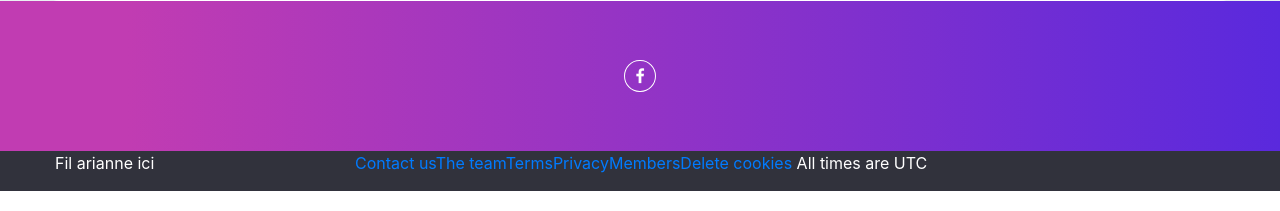
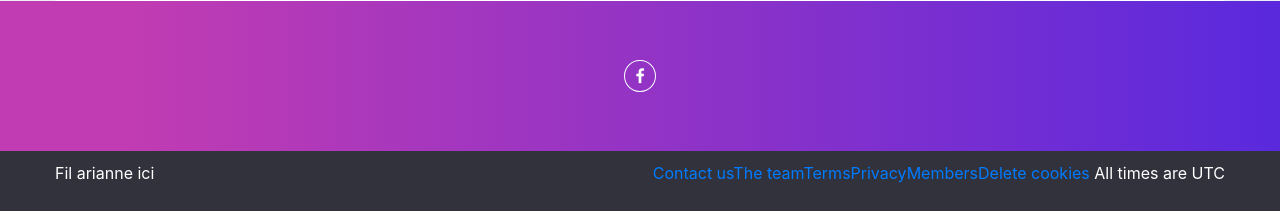
Before and after one commit to JonathanMaillard/BCBB-Forum, a PHP site: page / in a window 1280 px wide. Shown: the part 1049-1260 px from the top of the page. Run offline with PHP 8.4, Linux system fonts and the light colour scheme.

Commit message:
change to sql

```diff
--- a/css/style.css
+++ b/css/style.css
@@ -44,7 +44,7 @@ main {
 footer {
   background-color: #31323c;
   color: white;
-  padding: 0 10px;
+  padding: 10px 0;
 }
 
 /*# sourceMappingURL=style.css.map */
--- a/css/style.scss
+++ b/css/style.scss
@@ -69,5 +69,5 @@ main{
 footer{
     background-color: $footer-background;
     color: white;
-    padding: 0 10px;
+    padding: 10px 0;
 }
--- a/includes/footer.php
+++ b/includes/footer.php
@@ -9,11 +9,11 @@
         <div class="container">
             <div class="row">
                 <div class="footer__arianne col-md-3">
-                    <p>Fil arianne ici</p>
+                    <p class ="text-sm-center text-md-left">Fil arianne ici</p>
                 </div>
 
                 <div class="footer__links col-md-9">
-                    <p><a href="#">Contact us</a><a href="#">The team</a><a href="#">Terms</a><a href="#">Privacy</a><a href="#">Members</a><a href="#">Delete cookies</a> All times are UTC</p>
+                    <p class ="text-sm-center text-md-right"><a href="#">Contact us</a><a href="#">The team</a><a href="#">Terms</a><a href="#">Privacy</a><a href="#">Members</a><a href="#">Delete cookies</a> All times are UTC</p>
                 </div>
             </div>
         </div>
```
Also changed, not shown: forum.sql (+4 -12 lines).
